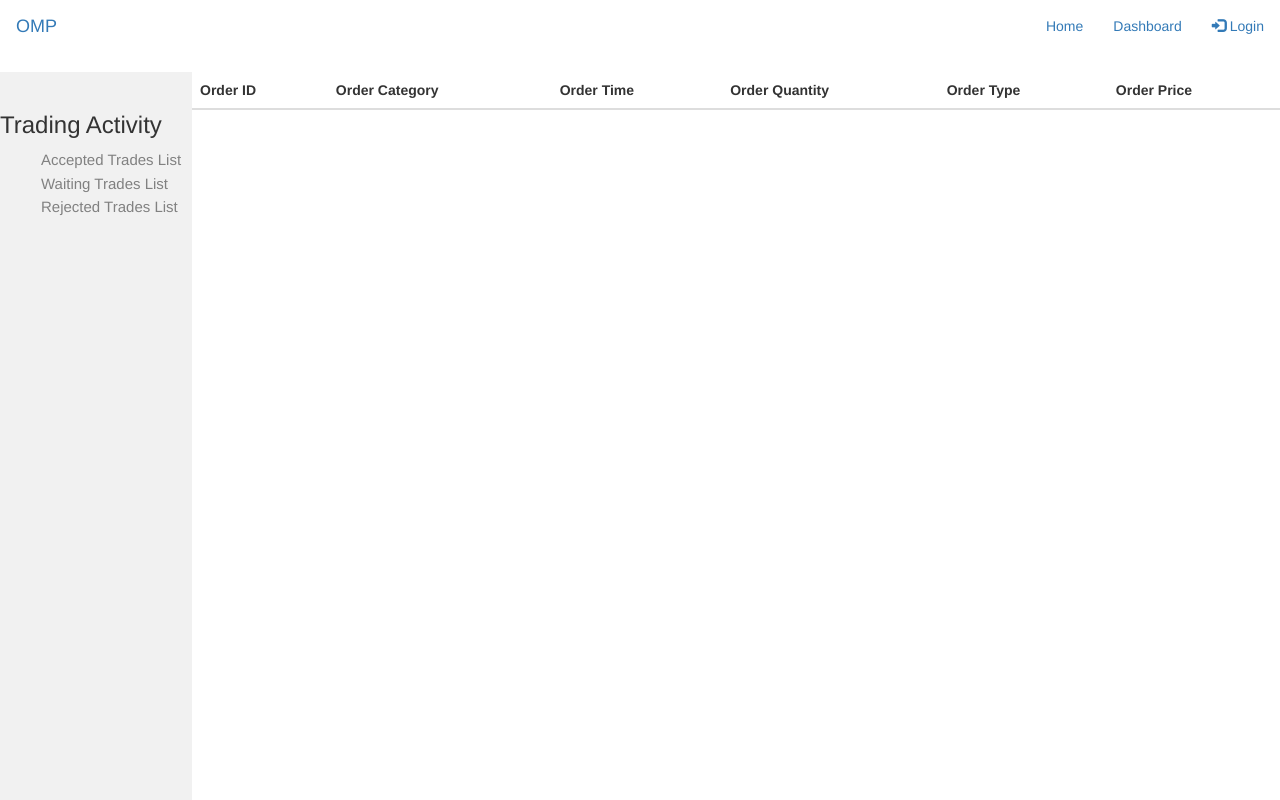
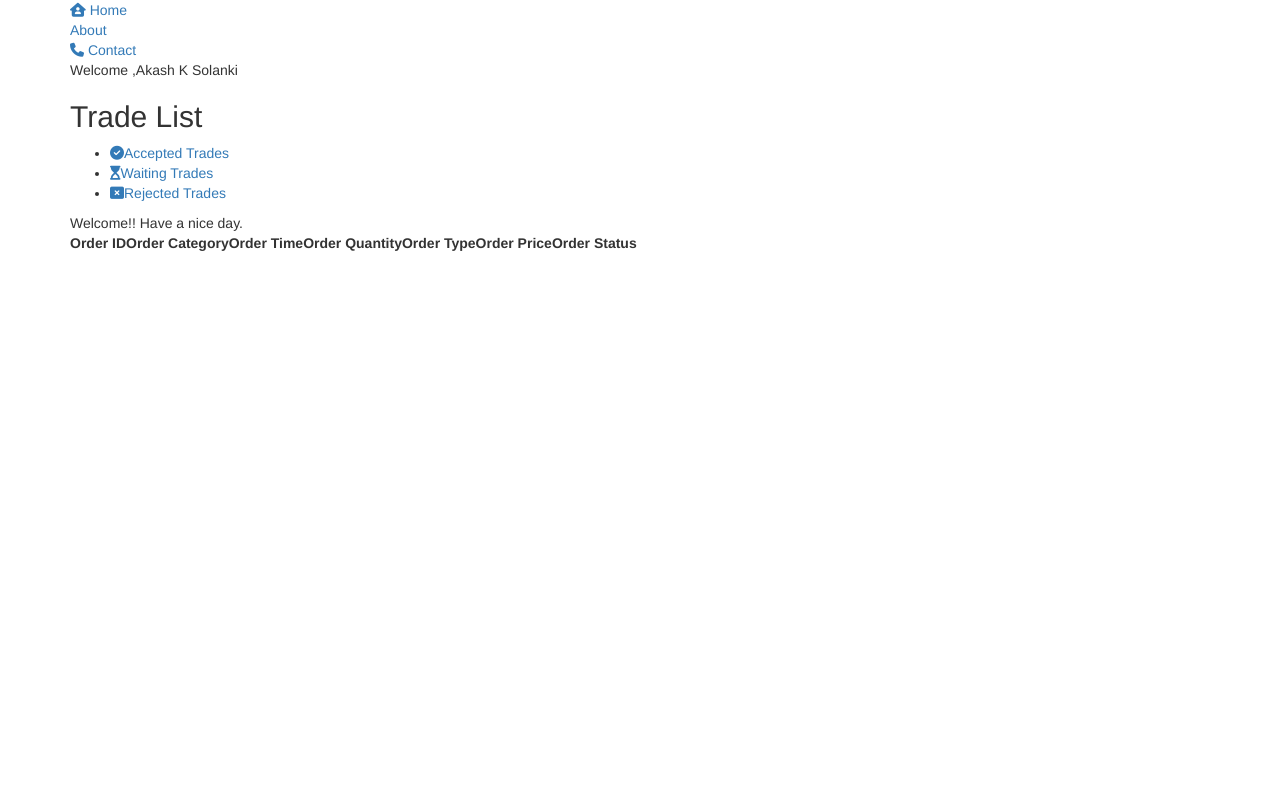
Before and after one commit to cs16b004/capstone, a Django app: page /accepted/ in a window 1280 px wide; the page is wider, and only the part inside the window is pictured. Run offline with Django 3.2, Linux system fonts and the light colour scheme; lists and menus that the app fills with data are empty; some libraries are stand-ins or nearby versions.

Commit message:
Update accepted.html

```diff
--- a/ordermatching/templates/tradeslist/accepted/accepted.html
+++ b/ordermatching/templates/tradeslist/accepted/accepted.html
@@ -1,50 +1,60 @@
+{% load static %}
 <!DOCTYPE html>
 <html>
 <head>
 	<title>Waiting List</title>
 	<meta charset="utf-8">
+
+	<script src="https://kit.fontawesome.com/b99e675b6e.js"></script>
 	<meta name="viewport" content="width=device-width, initial-scale=1, shrink-to-fit=no">
-	{% load static %}
-	<link rel="stylesheet" href="{% static '/tradeslist/tradeslist.css' %}">
+
 	<!-- <script src="{% static '/js/jquery-3.5.1.min.js' %}" type="text/javascript"></script> -->
 	<!-- Bootstrap CSS -->
 	<link rel="stylesheet" href="https://maxcdn.bootstrapcdn.com/bootstrap/3.4.1/css/bootstrap.min.css">
 	<script src="https://ajax.googleapis.com/ajax/libs/jquery/3.5.1/jquery.min.js"></script>
 	<script src="https://maxcdn.bootstrapcdn.com/bootstrap/3.4.1/js/bootstrap.min.js"></script>
+	<link rel="stylesheet" type="text/css" href="{% static '/tradeslist/tradeslist.css' %}">
+
+
 </head>
 <body>
-	<nav class="navbar navbar-light">
-		<div class="container-fluid">
-			<div class="navbar-header">
-				<a class="navbar-brand" href="#">OMP</a>
+	<div class="container">
+		<div class="nav-wrapper">
+			<div class="left-side">
+				<div class="nav-link-wrapper">
+					<a href="index.html"><i class="fas fa-house-user"></i> Home</a>
 				</div>
-			<!-- <ul class="nav navbar-nav navbar-right">
-				<li class="active"><a href="{%url 'home-page'%}">Home</a></li>
-				<li><a href="#">Dashboard</a></li>
-			</ul> -->
-			<ul class="nav navbar-nav navbar-right">
-				<li class="active"><a href="{%url 'home-page'%}">Home</a></li>
-				<li><a href="#">Dashboard</a></li>
-				<!-- <li><a href="{%url 'signup-page'%}"><span class="glyphicon glyphicon-user"></span> Sign Up</a></li> -->
-				<li><a href="{%url 'signin-page'%}"><span class="glyphicon glyphicon-log-in"></span> Login</a></li>
+				<div class="nav-link-wrapper">
+					<a href="trade.html">About</a>
+				</div>
+				<div class="nav-link-wrapper">
+					<a href="#"><i class="fas fa-phone"></i>    Contact</a>
+				</div>
+			</div>
+			<div class="right-side">
+				<div class="brand">
+					<div>Welcome ,Akash K Solanki</div>
+				</div>
+			</div>
+		</div>
+
+		<div class="wrapper">
+    <div class="sidebar">
+        <h2>Trade List</h2>
+        <ul>
+            <li><a href="#"><i class="fas fa-check-circle"></i>Accepted Trades</a></li>
+            <li><a href="#"><i class="fas fa-hourglass-start"></i>Waiting Trades</a></li>
+            <li><a href="#"><i class="fas fa-window-close"></i>Rejected Trades</a></li>
         </ul>
+
+
     </div>
-	</nav>
-	<div class="wrapper">
-		<nav id="sidebar-wrapper">
-			<div>
-				<h3 class="sidebar-heading">Trading Activity</h3>
-				<ul class="components">
-					<li>Accepted Trades List</li>
-					<li>Waiting Trades List</li>
-					<li>Rejected Trades List</li>
-				</ul>
-			</div>
-		</nav>
-		<div id="content-wrapper">
-			<table class="table table-striped">
+    <div class="main_content">
+        <div class="header">Welcome!! Have a nice day.</div>
+        <table class="content-table">
 			  <thead>
 			    <tr>
+
 					<th>Order ID</th>
 					<th>Order Category</th>
 					<th>Order Time</th>
@@ -52,6 +62,7 @@
 					<th>Order Type</th>
 					<th>Order Price</th>
 					<th>Order Status</th>
+
 			    </tr>
 			  </thead>
 			  <tbody>
@@ -70,5 +81,6 @@
 		</table>
     </div>
 </div>
+	</div>
 </body>
 </html>
```
Lines whose indentation alone changed are shown as unchanged.
